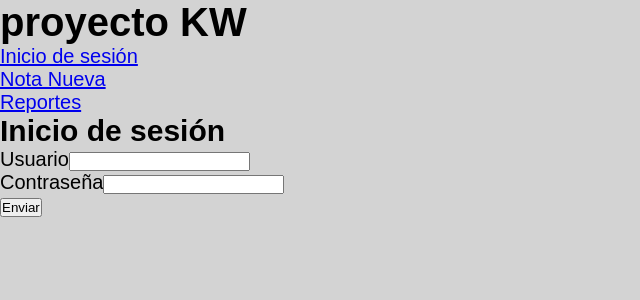
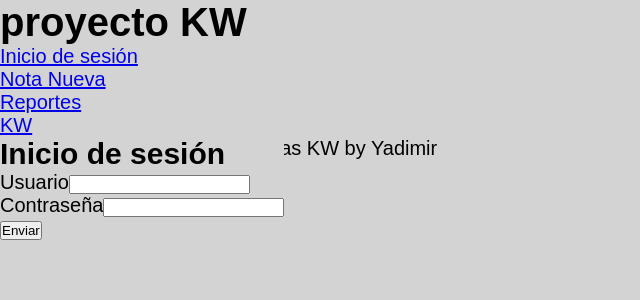
Before and after one commit to YadimirCovBel/KWproy, an Angular app in the folder proyectoKW/: page / in a window 1280 px wide. Shown: the top 300 px of the page, without its empty margins (0-640 px from the left). Built offline with nearby package versions, Linux system fonts and the light colour scheme.

Commit message:
dentro de app.component.html colocamos <section> y <footer>

```diff
--- a/proyectoKW/src/app/app.component.html
+++ b/proyectoKW/src/app/app.component.html
@@ -4,8 +4,15 @@
   <li><a [routerLink]="['/login']">Inicio de sesión</a></li>
   <li><a [routerLink]="['/notaNueva']">Nota Nueva</a></li>
   <li><a [routerLink]="['/reportes']">Reportes</a></li>
+  <li class="logo"><a href="#">KW</a></li>
 
 </ul>
 </header>
+<section id="content">
+<router-outlet></router-outlet>
+</section>
 
-<router-outlet></router-outlet>
+<footer>
+  Automatización de reportes Notas KW
+  by Yadimir
+</footer>
```
